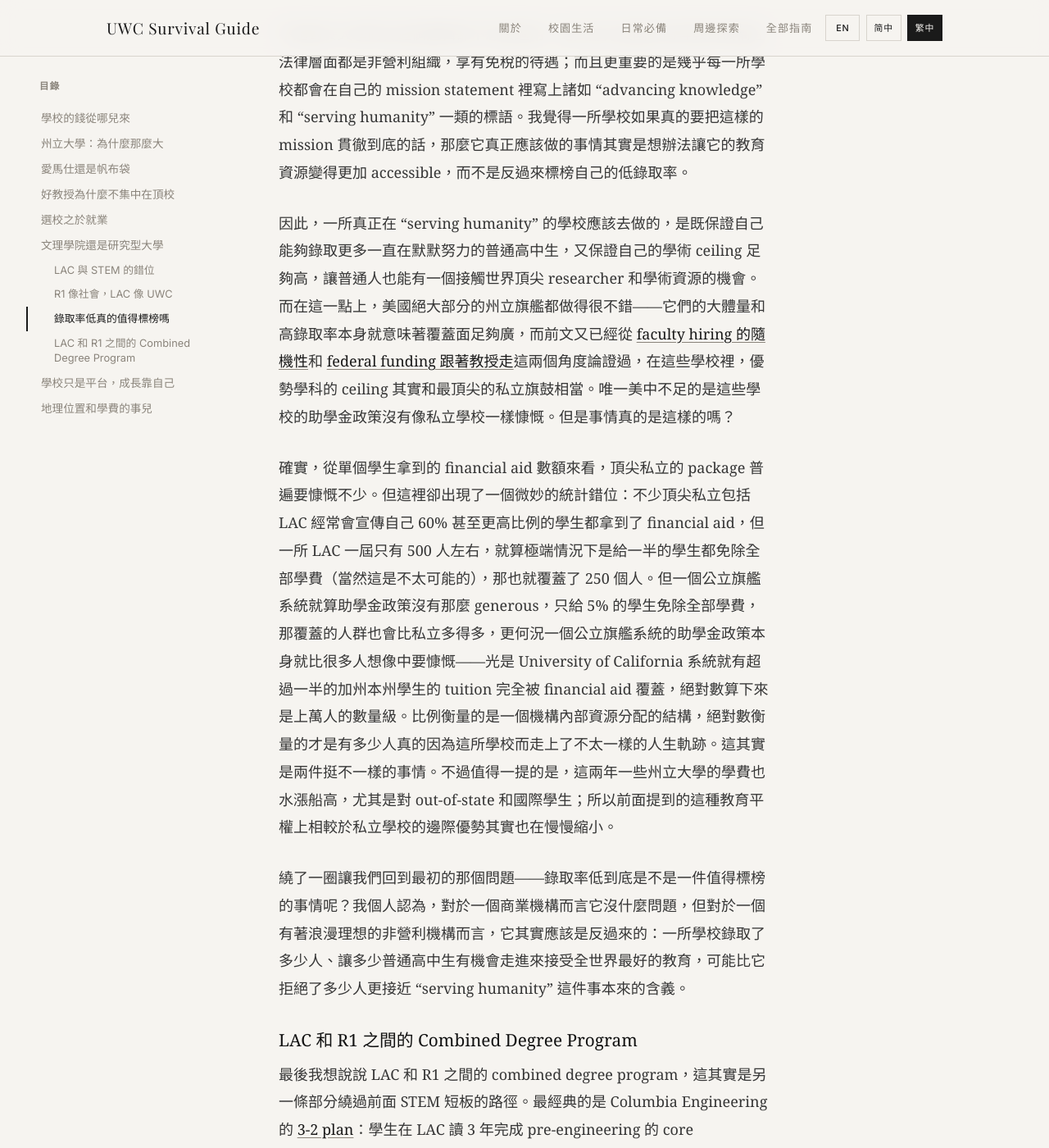
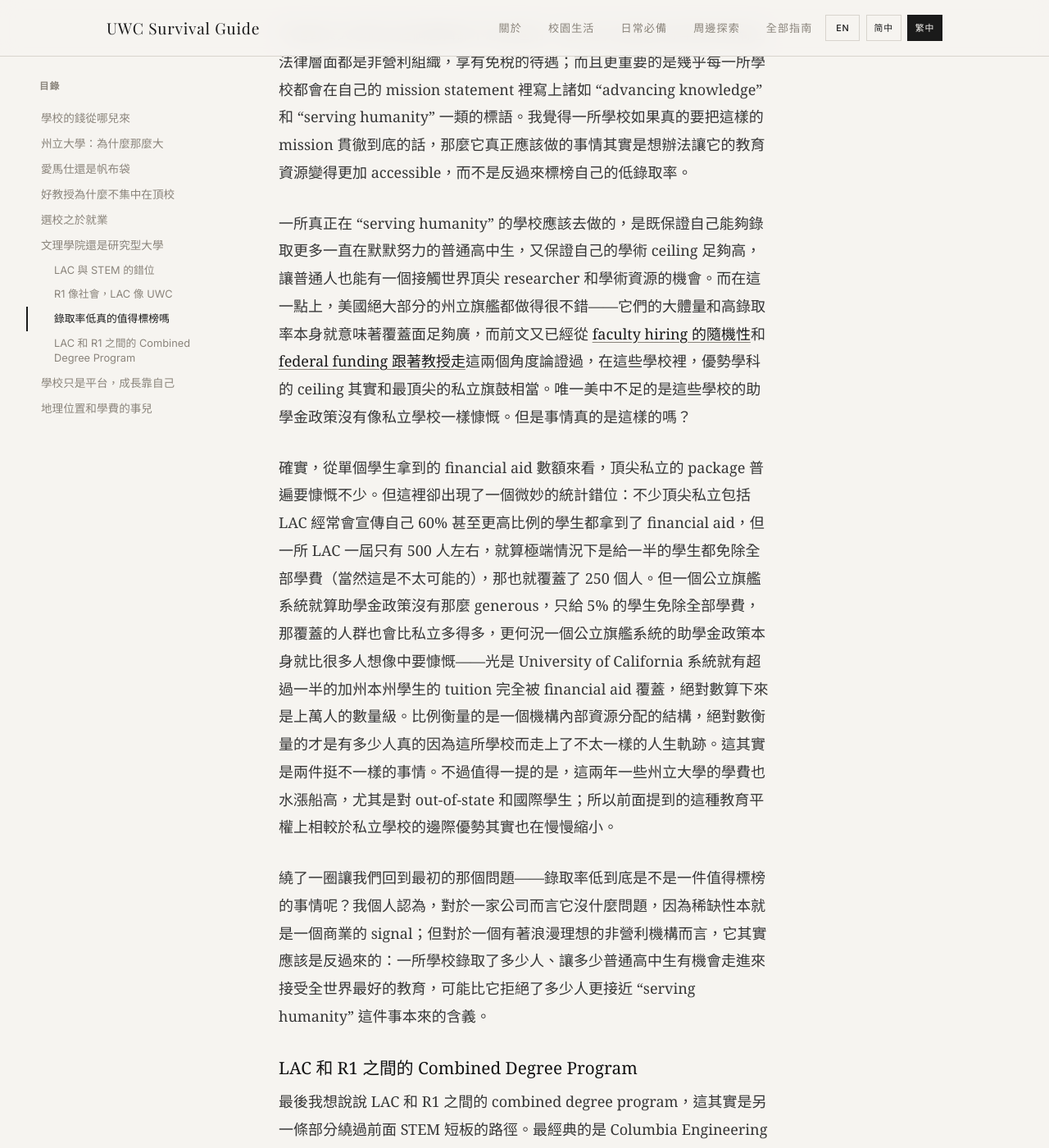
Before and after one commit to United-World-College/UWC-Survival-Guide, a Jekyll site: the page built from website/_guides/chinese/school-selection-TW.md, in a window 1280 px wide and 1400 px high, scrolled down 17416 px. Shown: the whole window at 82% size. Built offline with Jekyll 4.4.1, drawn with Linux system fonts in a browser that asks for light colours; some web fonts are replaced.

Commit message:
docs: refine cs and school-selection prose; sync CN/TW/EN
- cs: frame math-heavy vs engineering-heavy comparison as a career
  standpoint to set up the contrast with the next paragraph's pure
  learning-and-skill standpoint
- school-selection: tighten paragraph openings (drop 因此/So); reframe
  the closing question so the for-profit case explains why low
  acceptance rates work as a scarcity-based commercial signal
- school-selection EN: render 默默努力的普通高中生 as
  "putting in the work without fanfare" to carry the unheralded weight

```diff
--- a/website/_guides/chinese/school-selection-TW.md
+++ b/website/_guides/chinese/school-selection-TW.md
@@ -119,11 +119,11 @@
 
 不過對於大學而言這個邏輯卻不怎麼適用。絕大部分美國的高等教育機構在法律層面都是非營利組織，享有免稅的待遇；而且更重要的是幾乎每一所學校都會在自己的 mission statement 裡寫上諸如 "advancing knowledge" 和 "serving humanity" 一類的標語。我覺得一所學校如果真的要把這樣的 mission 貫徹到底的話，那麼它真正應該做的事情其實是想辦法讓它的教育資源變得更加 accessible，而不是反過來標榜自己的低錄取率。
 
-因此，一所真正在 "serving humanity" 的學校應該去做的，是既保證自己能夠錄取更多一直在默默努力的普通高中生，又保證自己的學術 ceiling 足夠高，讓普通人也能有一個接觸世界頂尖 researcher 和學術資源的機會。而在這一點上，美國絕大部分的州立旗艦都做得很不錯——它們的大體量和高錄取率本身就意味著覆蓋面足夠廣，而前文又已經從 [faculty hiring 的隨機性](#faculty-hiring-的隨機性)和 [federal funding 跟著教授走](#聯邦經費與-overhead)這兩個角度論證過，在這些學校裡，優勢學科的 ceiling 其實和最頂尖的私立旗鼓相當。唯一美中不足的是這些學校的助學金政策沒有像私立學校一樣慷慨。但是事情真的是這樣的嗎？
+一所真正在 "serving humanity" 的學校應該去做的，是既保證自己能夠錄取更多一直在默默努力的普通高中生，又保證自己的學術 ceiling 足夠高，讓普通人也能有一個接觸世界頂尖 researcher 和學術資源的機會。而在這一點上，美國絕大部分的州立旗艦都做得很不錯——它們的大體量和高錄取率本身就意味著覆蓋面足夠廣，而前文又已經從 [faculty hiring 的隨機性](#faculty-hiring-的隨機性)和 [federal funding 跟著教授走](#聯邦經費與-overhead)這兩個角度論證過，在這些學校裡，優勢學科的 ceiling 其實和最頂尖的私立旗鼓相當。唯一美中不足的是這些學校的助學金政策沒有像私立學校一樣慷慨。但是事情真的是這樣的嗎？
 
 確實，從單個學生拿到的 financial aid 數額來看，頂尖私立的 package 普遍要慷慨不少。但這裡卻出現了一個微妙的統計錯位：不少頂尖私立包括 LAC 經常會宣傳自己 60% 甚至更高比例的學生都拿到了 financial aid，但一所 LAC 一屆只有 500 人左右，就算極端情況下是給一半的學生都免除全部學費（當然這是不太可能的），那也就覆蓋了 250 個人。但一個公立旗艦系統就算助學金政策沒有那麼 generous，只給 5% 的學生免除全部學費，那覆蓋的人群也會比私立多得多，更何況一個公立旗艦系統的助學金政策本身就比很多人想像中要慷慨——光是 University of California 系統就有超過一半的加州本州學生的 tuition 完全被 financial aid 覆蓋，絕對數算下來是上萬人的數量級。比例衡量的是一個機構內部資源分配的結構，絕對數衡量的才是有多少人真的因為這所學校而走上了不太一樣的人生軌跡。這其實是兩件挺不一樣的事情。不過值得一提的是，這兩年一些州立大學的學費也水漲船高，尤其是對 out-of-state 和國際學生；所以前面提到的這種教育平權上相較於私立學校的邊際優勢其實也在慢慢縮小。
 
-繞了一圈讓我們回到最初的那個問題——錄取率低到底是不是一件值得標榜的事情呢？我個人認為，對於一個商業機構而言它沒什麼問題，但對於一個有著浪漫理想的非營利機構而言，它其實應該是反過來的：一所學校錄取了多少人、讓多少普通高中生有機會走進來接受全世界最好的教育，可能比它拒絕了多少人更接近 "serving humanity" 這件事本來的含義。
+繞了一圈讓我們回到最初的那個問題——錄取率低到底是不是一件值得標榜的事情呢？我個人認為，對於一家公司而言它沒什麼問題，因為稀缺性本就是一個商業的 signal；但對於一個有著浪漫理想的非營利機構而言，它其實應該是反過來的：一所學校錄取了多少人、讓多少普通高中生有機會走進來接受全世界最好的教育，可能比它拒絕了多少人更接近 "serving humanity" 這件事本來的含義。
 
 ### LAC 和 R1 之間的 Combined Degree Program
 
```
Also changed, not shown: website/_guides/chinese/computer-science-CN.md (+1 -1 lines), website/_guides/chinese/computer-science-TW.md (+1 -1 lines), website/_guides/chinese/school-selection-CN.md (+2 -2 lines), website/_guides/default/computer-science.md (+1 -1 lines), website/_guides/default/school-selection.md (+2 -2 lines).
